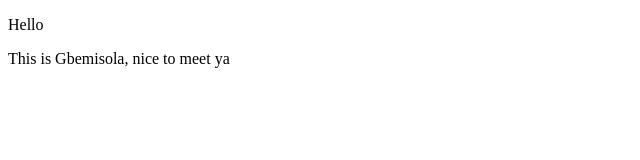
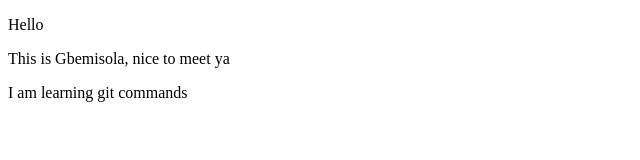
Before and after one commit to Moses-py/susu, a plain HTML site: page index.html in a window 1280 px wide. Shown: the whole page, without its empty margins (0-640 px from the left). Drawn offline with Linux system fonts and the light colour scheme.

Commit message:
Update index.html

```diff
--- a/index.html
+++ b/index.html
@@ -9,5 +9,6 @@
 <body>
     <p>Hello</p>
     <p>This is Gbemisola, nice to meet ya</p>
+    <p>I am learning git commands </p>
 </body>
 </html>
```
